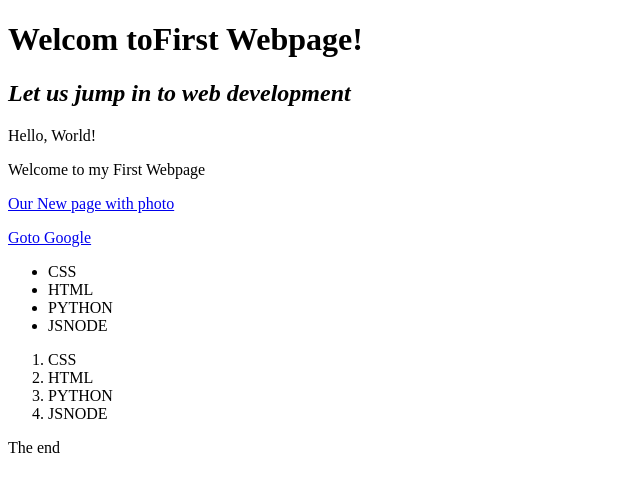
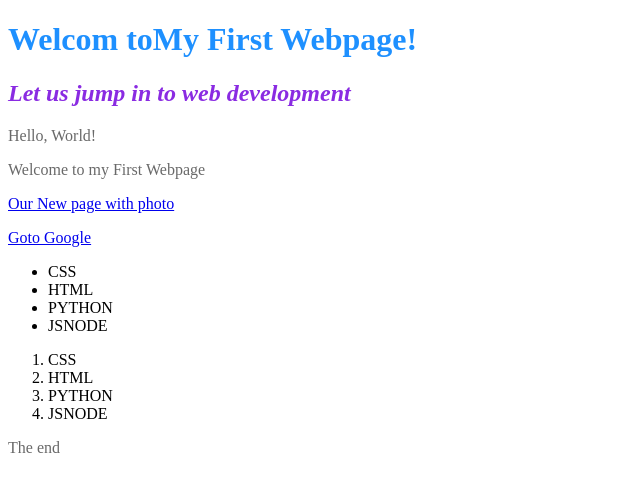
Before and after one commit to jnkiarie/moringa-school-projects, a plain HTML site: page index.html in a window 1280 px wide. Shown: the whole page, without its empty margins (0-640 px from the left). Drawn offline with Linux system fonts and the light colour scheme.

Commit message:
add new css commands

```diff
--- a/css/style.css
+++ b/css/style.css
@@ -1,8 +1,8 @@
 p{
-    color: aqua;
+    color:dimgray;
 }
 h1{
-    color: blue;
+    color:dodgerblue;
 }
 h2{
     color: blueviolet;
--- a/index.html
+++ b/index.html
@@ -2,12 +2,11 @@
 <html>
     <!-- This is a comment -->
     <head>
-        <link rel="css module" href="css/style.css">
-        <link rel href="images/favicon.ico">
+        <link href="css/style.css" rel="stylesheet" type="text/css">
     <title>My First Web Page</title>
     </head>
     <body>
-        <h1>Welcom to<strong>First Webpage</strong>!</h1>
+        <h1>Welcom to<strong>My First Webpage</strong>!</h1>
         <h2><em>Let us jump in to web development</em></h2>
         <p>Hello, World!</p>
         <p>Welcome to my First Webpage</p>
```
